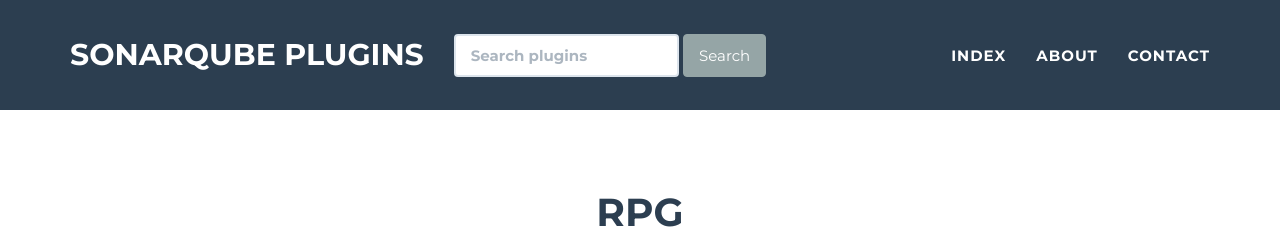
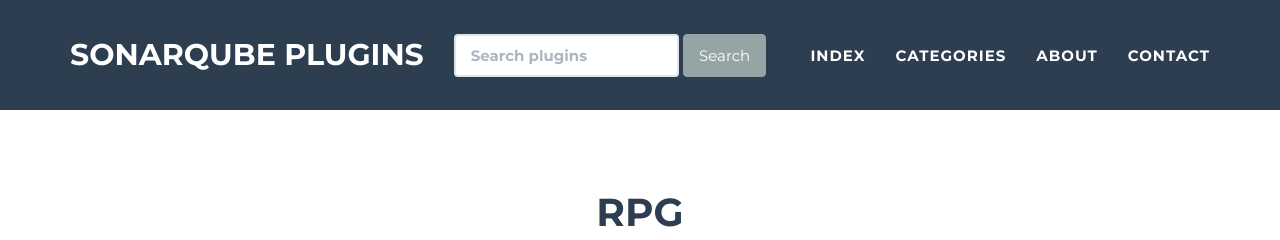
Before and after one commit to sonarplugins/sonarplugins.github.io, a Jekyll site: the page built from _posts/2015-09-01-rpg.markdown, in a window 1280 px wide. Shown: the top 240 px of the page. Built offline with Jekyll 4.4.1, drawn with Linux system fonts in a browser that asks for light colours; comment, search, counter and statistics services are not loaded.

Commit message:
Added categories to navigation

```diff
--- a/_layouts/plugin.html
+++ b/_layouts/plugin.html
@@ -30,6 +30,9 @@
                     </li>
                     <li class="page-scroll">
                         <a href="/#portfolio">Index</a>
+                    </li>
+                    <li class="page-scroll">
+                        <a href="/#categories">Categories</a>
                     </li>
                     <li class="page-scroll">
                         <a href="/#about">About</a>
```
